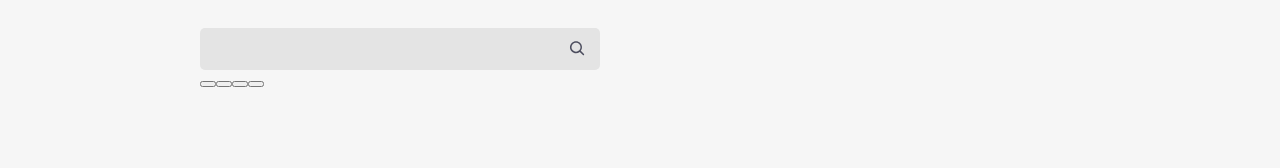
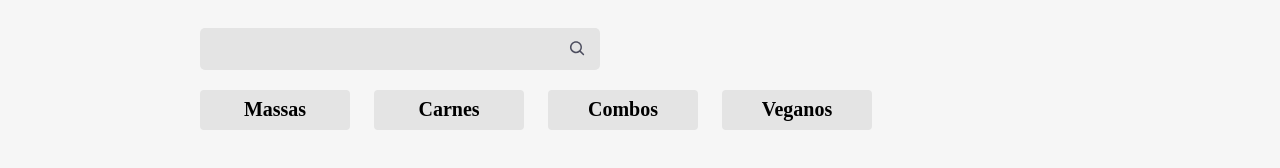
Before and after one commit to kellydakine/aluroni-react, a React (Create React App) app: page / in a window 1280 px wide. Shown: the part 564-732 px from the top of the page. Built offline with nearby package versions, Linux system fonts and the light colour scheme; a web font is replaced by a local one.

Commit message:
Criação e estilização do componente filtros

```diff
--- /dev/null
+++ b/src/pages/Filtros/Filtros.module.scss
@@ -0,0 +1,27 @@
+@import "styles/variaveis";
+
+.filtros {
+  display: flex;
+  gap: 24px;
+  flex-wrap: wrap;
+  margin: 20px 0;
+  &__filtro {
+    align-items: center;
+    background-color: $grey;
+    border: none;
+    border-radius: 4px;
+    display: flex;
+    font-size: 1.25rem;
+    font-weight: bold;
+    height: 40px;
+    justify-content: center;
+    width: 150px;
+    &--ativo {
+      background-color: $blue;
+      color: white;
+    }
+    &:hover {
+      cursor: pointer;
+    }
+  }
+}
--- a/src/pages/Filtros/index.tsx
+++ b/src/pages/Filtros/index.tsx
@@ -1,11 +1,24 @@
 import filtros from "./filtros.json";
+import styles from "./Filtros.module.scss";
+
+type IOpcao = typeof filtros[0];
+// interface opcao {
+//     id: number;
+//     label: string;
+// }
 
 export default function Filtros() {
+
+    function selecionarFiltro(opcao: IOpcao) {
+
+    }
     return (
-        <div>
+        <div className={styles.filtros}>
             {filtros.map((opcao) => (
-                <button>
-
+                <button className={styles.filtros__filtro}
+                    key={opcao.id}
+                    onClick={() => selecionarFiltro(opcao)}>
+                        {opcao.label}
                 </button>
             ))}
         </div>
```
